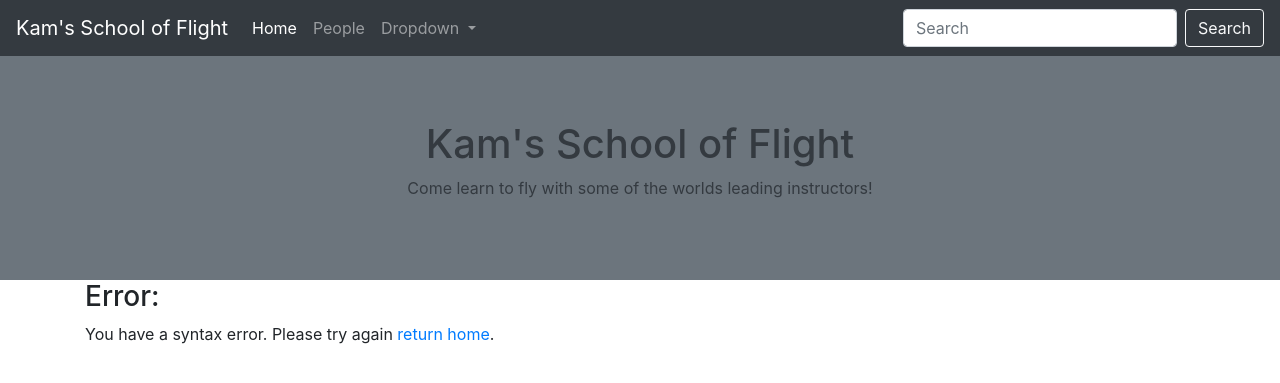
After one commit to KameronKeller/CS340-Final-Project, a PHP site: page /error.php in a window 1280 px wide. The commit adds this page. Shown: the top 383 px of the page. Run offline with PHP 8.4, Linux system fonts and the light colour scheme.

Commit message:
Created error handling for incorrect query syntax.

```diff
--- /dev/null
+++ b/part5_PHP/error.php
@@ -0,0 +1,5 @@
+<?php include './header.php'?>
+<div class="container">
+  <h3>Error:</h3>
+  <p>You have a syntax error. Please try again <a href="/">return home</a>.</p>
+</div>
--- a/part5_PHP/table_generation.php
+++ b/part5_PHP/table_generation.php
@@ -8,6 +8,12 @@ $q = $db->query($query);
   <table class="table mt-3">
     <thead>
 <?php
+
+if(!$q) {
+  echo "Error";
+  header("Location: ./error.php");
+}
+
 #Grabbing table col names, and appending them to
 while ($col = $q->fetch_field()) {
   $name = $col->name;
```
